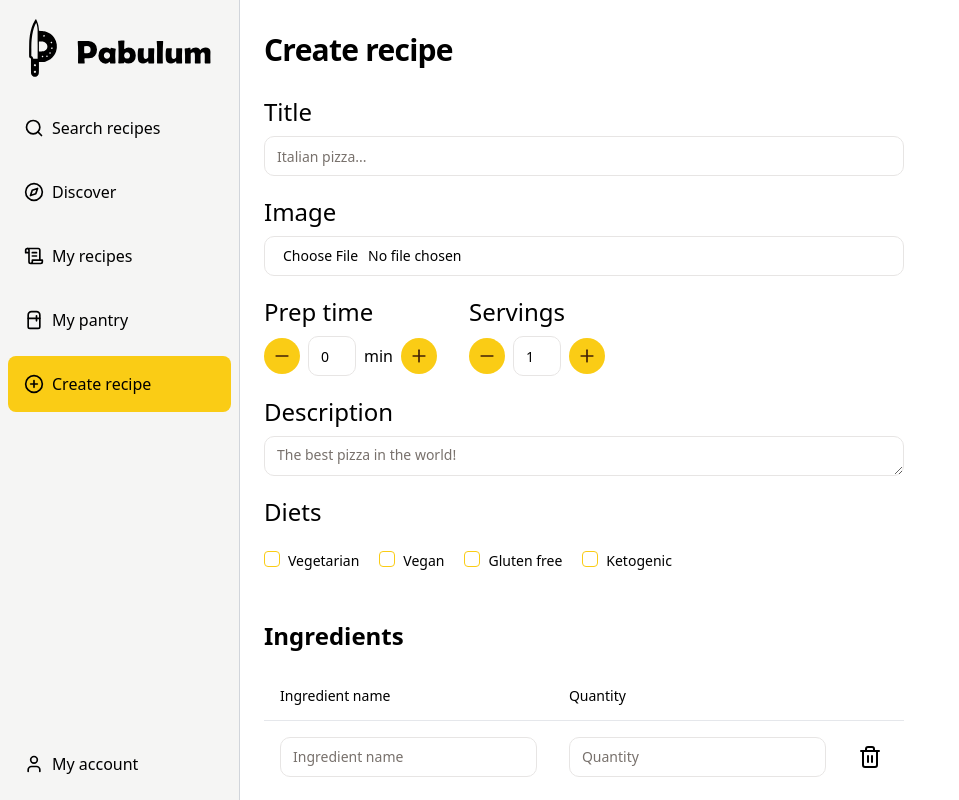
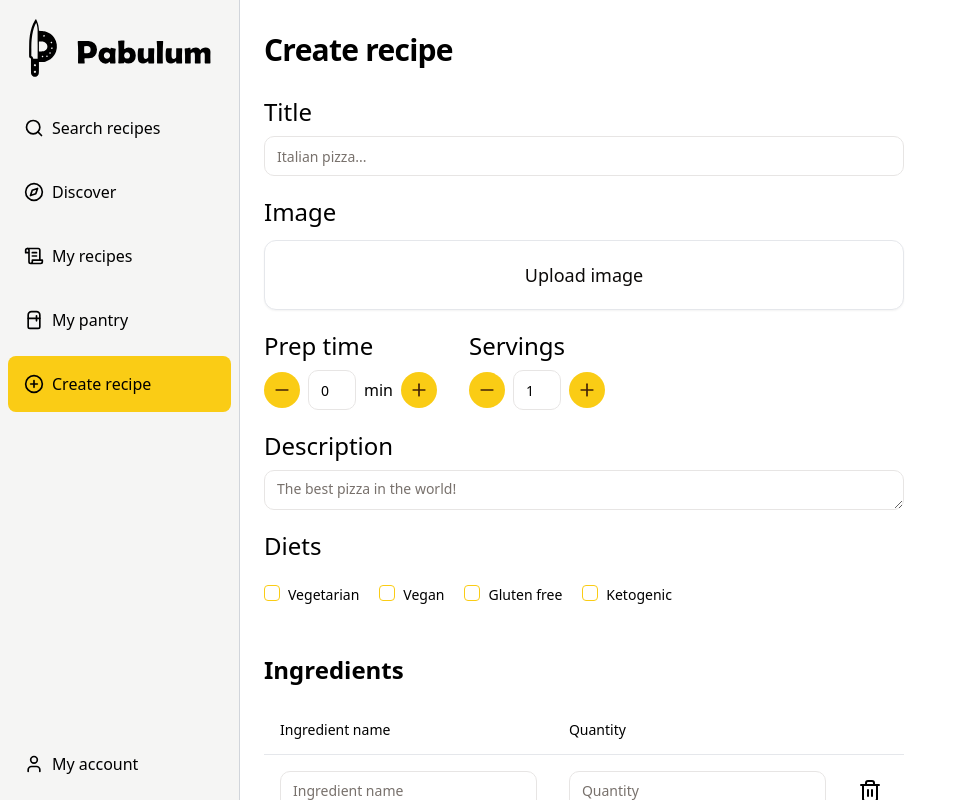
Before and after one commit to FraternalFiber/Pabulum, a React (Vite) app in the folder client/: page /recipe/create in a window 1280 px wide. Shown: the whole page, without its empty margins (0-959 px from the left). Built offline with nearby package versions, Linux system fonts and the light colour scheme.

Commit message:
Change image upload input style
Add an interactive label

```diff
--- a/client/src/components/CreateRecipeForm/ImagePreview.tsx
+++ b/client/src/components/CreateRecipeForm/ImagePreview.tsx
@@ -39,7 +39,7 @@ export function ImagePreview({file, deleteImage}: ImagePreviewProps) {
   }
 
   return (
-      <div className={cn('w-full max-w-96 mb-2 relative', showImage ? 'block' : 'hidden')}>
+      <div className={cn('relative w-full h-full', showImage ? 'block' : 'hidden')}>
         {/* Show image when previewUrl is set */}
         {previewUrl && (
             <>
@@ -47,7 +47,7 @@ export function ImagePreview({file, deleteImage}: ImagePreviewProps) {
                    alt={'Uploaded image preview'}
                    onLoad={handleImageLoad}
                    onError={handleImageError}
-                   className={'rounded-sm'}/>
+                   className={'rounded-sm w-full h-full'}/>
               <Button
                   type={'button'}
                   className={'absolute -top-3 -right-3 pr-2 pl-2 rounded-full bg-secondary hover:bg-destructive'}
--- a/client/src/components/CreateRecipeForm/index.tsx
+++ b/client/src/components/CreateRecipeForm/index.tsx
@@ -31,6 +31,9 @@ import {postRecipe} from "@/services/postRecipe.ts";
 import {toast} from "sonner";
 import {useState} from "react";
 import {ImagePreview} from "@/components/CreateRecipeForm/ImagePreview.tsx";
+import {Label} from "@/components/ui/label.tsx";
+import {Card, CardContent} from "@/components/ui/card.tsx";
+import {AspectRatio} from "@/components/ui/aspect-ratio.tsx";
 
 // Schema for a single ingredient
 const ingredientSchema = z.object({
@@ -198,9 +201,32 @@ export function CreateRecipeForm() {
                   <FormItem>
                     <FormLabelStyled>Image</FormLabelStyled>
                     <FormControl>
+                      <div className={'pt-1'}>
+                        {/*Visible label for uploading files to input*/}
+                        {!imageFile && (
+                            <Label htmlFor={'imageUploadInput'} className={'block w-full cursor-pointer'}>
+                              <Card>
+                                <CardContent className={'w-full h-full flex justify-center items-center text-lg hover:underline underline-offset-2 decoration-2 p-5'}>
+                                  Upload image
+                                </CardContent>
+                              </Card>
+                            </Label>
+                        )}
+
+                        {/*Preview of an image to upload*/}
+                        {imageFile && (
+                            <div className={'w-full max-w-96 mb-2'}>
+                              <AspectRatio ratio={3 / 2}>
+                                <ImagePreview file={imageFile} deleteImage={deleteImage}/>
+                              </AspectRatio>
+                            </div>
+                        )}
+
                         <Input
                             {...field}
                             type={'file'}
+                            id={'imageUploadInput'}
+                            className={'hidden'}
                             value={imageFileValue}
                             accept={ACCEPTED_IMAGE_TYPES.toString()}
                             onChange={(e) => {
@@ -208,13 +234,13 @@ export function CreateRecipeForm() {
                               setImageFileValue(e.target.value)
                               field.onChange(e.target.files?.[0])
                             }}/>
+                      </div>
                     </FormControl>
                     <FormMessage/>
                   </FormItem>
               )}
             />
-            {/*Preview of an image to upload*/}
-            {imageFile && <ImagePreview file={imageFile} deleteImage={deleteImage}/>}
+
             {/*#endregion*/}
             {/*#region Preparation time and servings number inputs */}
             <div className={'flex gap-x-8'}>
```
Lines whose indentation alone changed are shown as unchanged.
